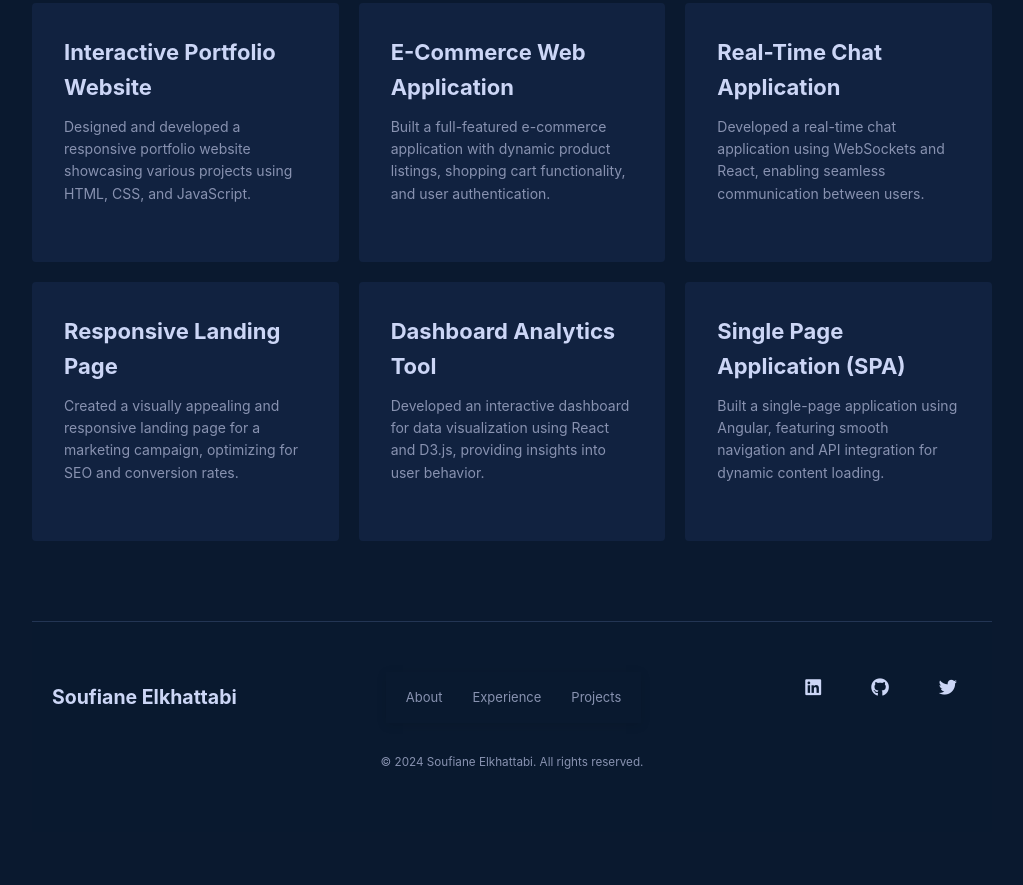
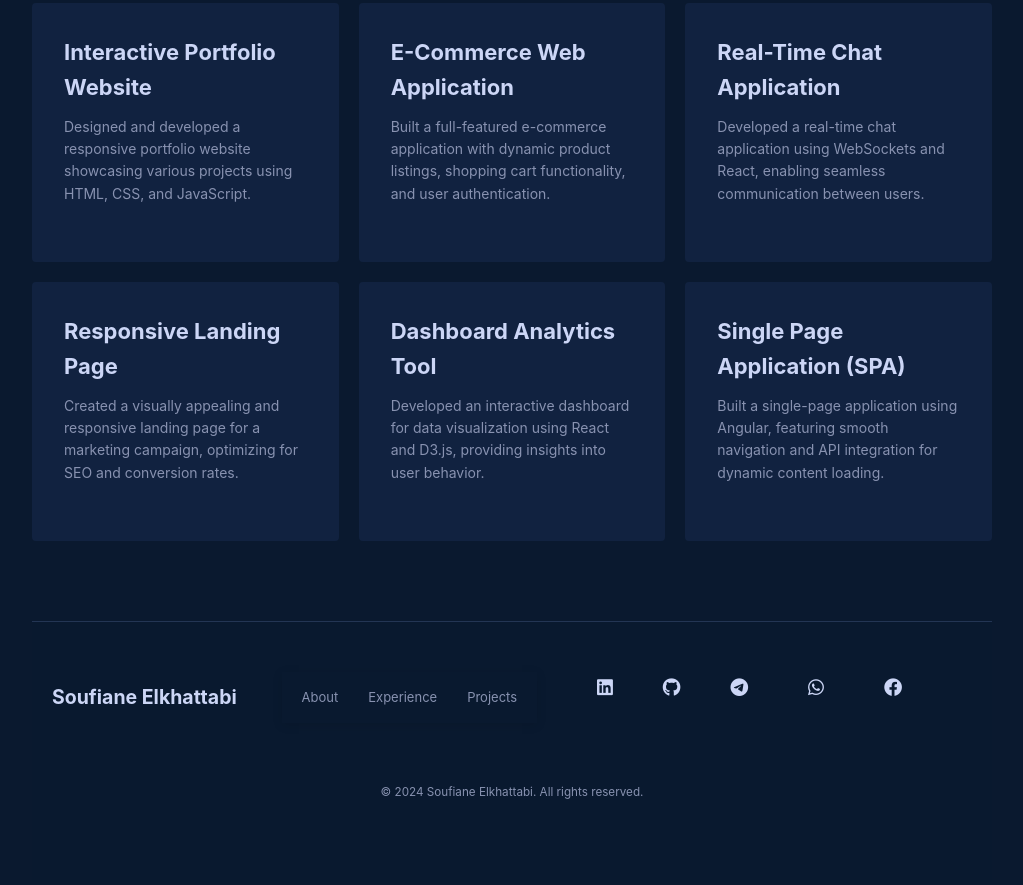
Before and after one commit to soufiane-elkhattabi/sfelkhattabi-portfolio, a plain HTML site: page index.html in a window 1280 px wide. Shown: the part 1219-2104 px from the top of the page, without its empty margins (128-1151 px from the left). Before the commit the page ends 2051 px from the top, so only its background shows below. Drawn offline with Linux system fonts and the light colour scheme.

Commit message:
Update index.html

```diff
--- a/index.html
+++ b/index.html
@@ -1346,9 +1346,6 @@ footer p {
                     </a>
                     <a href="https://codepen.io/Soufiane-ELkhattabi" target="_blank" rel="noopener noreferrer" class="contact-link">
                         <i class="fab fa-codepen"></i> Projects
-                    </a>
-                    <a href="https://t.me/soufianeelkhattabi" target="_blank" rel="noopener noreferrer" class="contact-link">
-                        <i class="fa-brands fa-telegram"></i> telegram
                     </a>
                 </div>
 
@@ -1441,7 +1438,14 @@ footer p {
                 <div class="social-links">
                     <a href="https://www.linkedin.com/in/soufianeelkhattabi/" target="_blank" rel="noopener noreferrer"><i class="fab fa-linkedin"></i></a>
                     <a href="#" target="_blank" rel="noopener noreferrer"><i class="fab fa-github"></i></a>
-                    <a href="#" target="_blank" rel="noopener noreferrer"><i class="fab fa-twitter"></i></a>
+                    <a href="https://www.instagram.com/soufiane_elkhattabi1/" target="_blank" rel="noopener noreferrer" class="contact-link">
+                        <i class="fa-brands fa-telegram"></i>
+                    </a>
+                    <a href="https://wa.me/+212641030683" target="_blank" rel="noopener noreferrer" class="contact-link">
+                        <i class="fa-brands fa-whatsapp"></i>
+                    </a>
+                    <a href="--" target="_blank" rel="noopener noreferrer" class="contact-link">
+                        <i class="fa-brands fa-facebook"></i>
                 </div>
                 </div>
                     <p class="copyright">&copy; 2024 Soufiane Elkhattabi. All rights reserved.</p>
```
